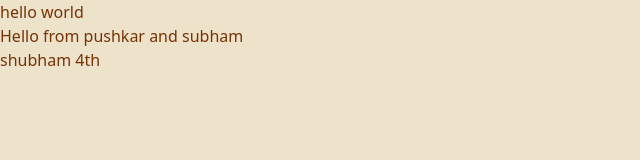
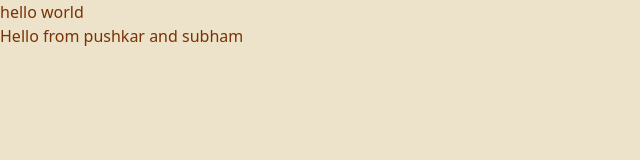
Before and after one commit to pushkar3872/Sr-Jr-connect, a React (Vite) app in the folder frontend/: page / in a window 1280 px wide. Shown: the top 160 px of the page, without its empty margins (0-640 px from the left). Built offline with nearby package versions, Linux system fonts and the light colour scheme.

Commit message:
shubham 4th

```diff
--- a/frontend/src/App.jsx
+++ b/frontend/src/App.jsx
@@ -7,7 +7,6 @@ function App() {
       <div className="">
         hello world
         <h2>Hello from pushkar and subham</h2>
-        <h2>shubham 4th</h2>
       </div>
     </>
   )
```
